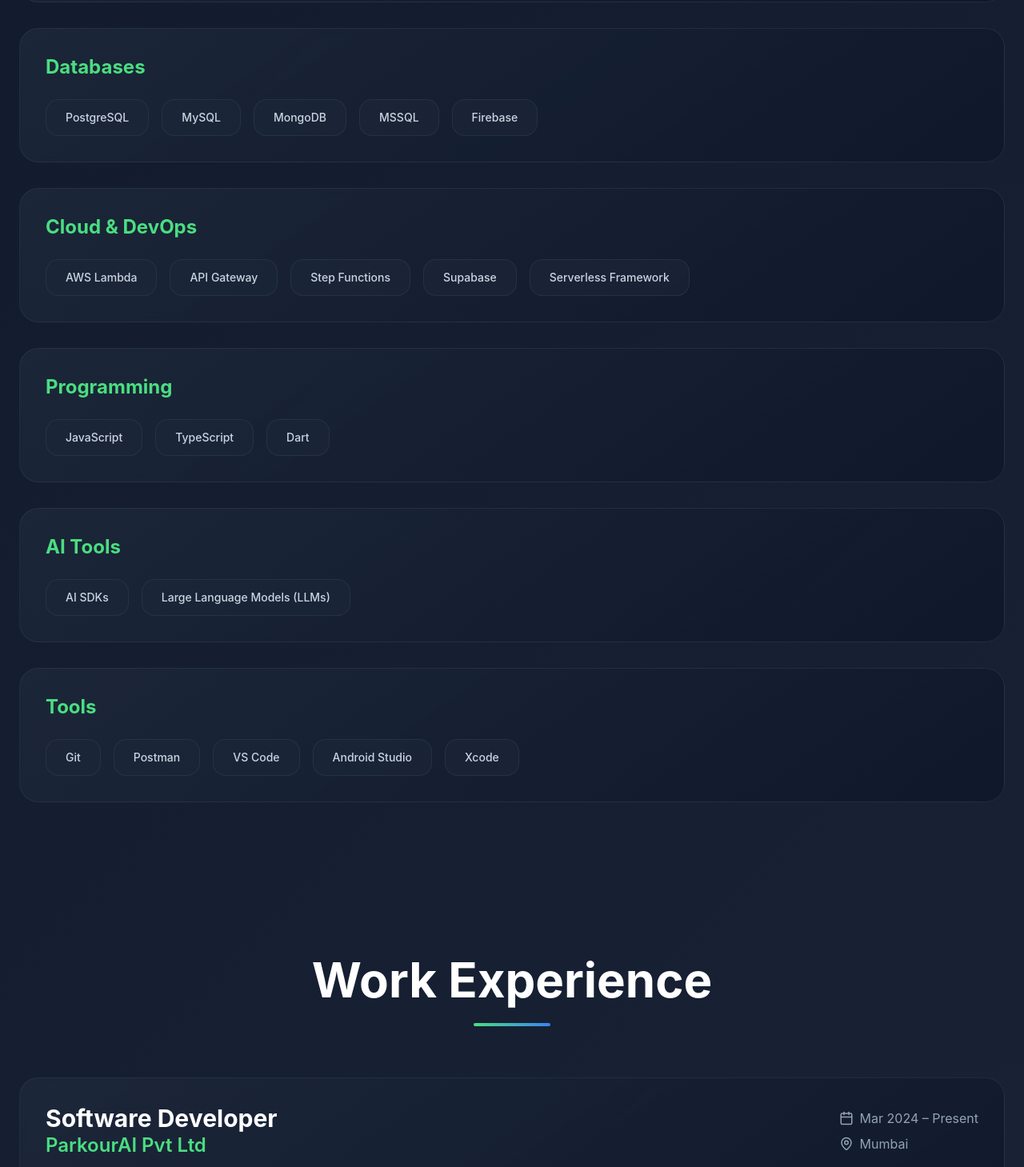
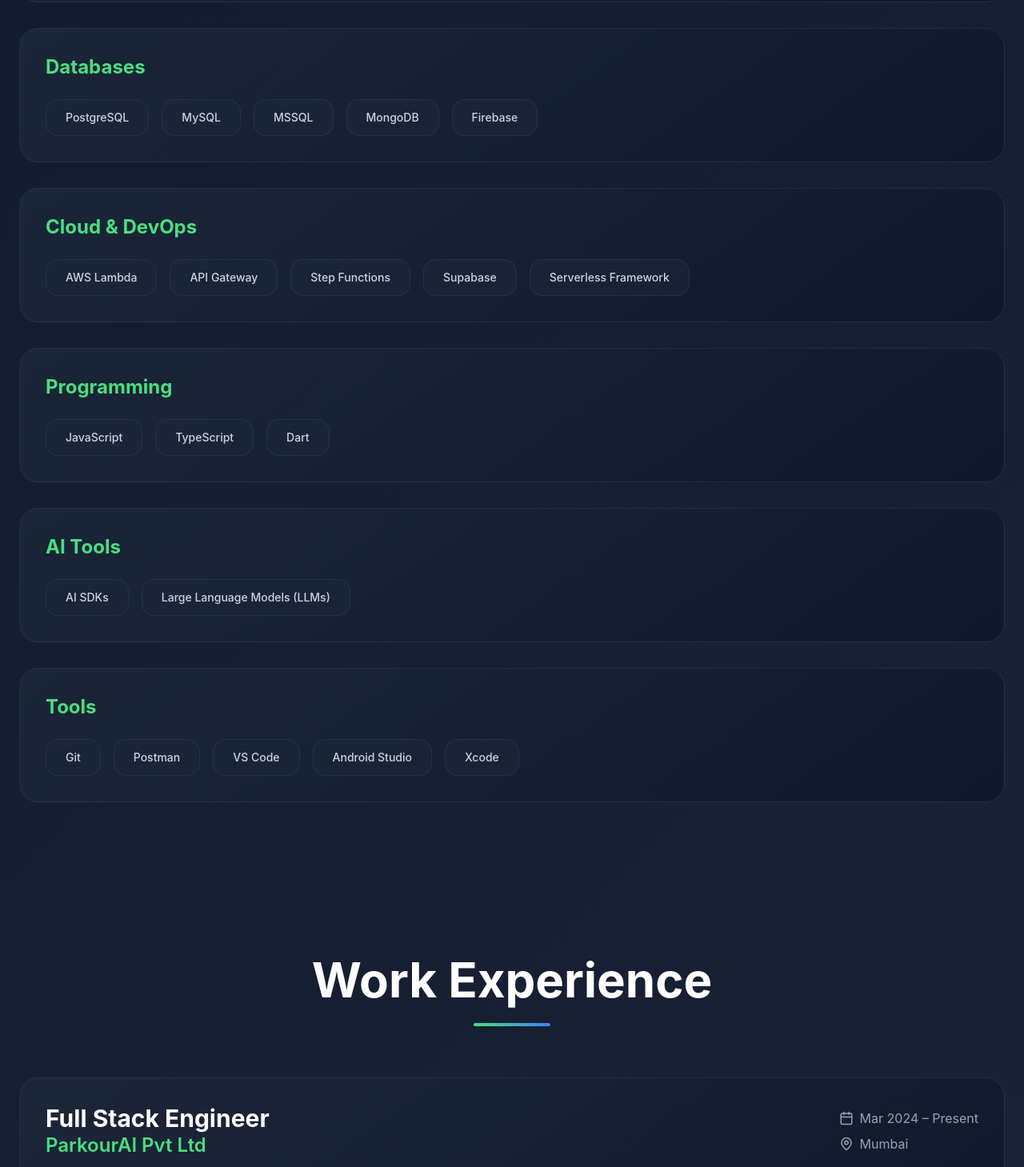
Before and after one commit to idrisiriyaz/riyazuddin-portfolio, a React (Vite) app: page / in a window 1280 px wide. Shown: the part 2031-3490 px from the top of the page at 80% size. Built offline with nearby package versions, Linux system fonts and the light colour scheme.

Commit message:
✨ Update package-lock.json to include peer dependencies and modify App.tsx for improved project details

```diff
--- a/src/App.tsx
+++ b/src/App.tsx
@@ -60,7 +60,7 @@
   const skills = {
     'Frontend': ['Next.js', 'React.js', 'React Native', 'Flutter', 'HTML', 'CSS', 'Material UI', 'Shadcn UI'],
     'Backend': ['Node.js', 'Spring Boot', '.NET', 'C#', 'Java'],
-    'Databases': ['PostgreSQL', 'MySQL', 'MongoDB', 'MSSQL', 'Firebase'],
+    'Databases': ['PostgreSQL', 'MySQL', 'MSSQL', 'MongoDB', 'Firebase'],
     'Cloud & DevOps': ['AWS Lambda', 'API Gateway', 'Step Functions', 'Supabase', 'Serverless Framework'],
     'Programming': ['JavaScript', 'TypeScript', 'Dart'],
     'AI Tools': ['AI SDKs', 'Large Language Models (LLMs)'],
@@ -69,7 +69,7 @@
 
   const experiences = [
     {
-      title: 'Software Developer',
+      title: 'Full Stack Engineer',
       company: 'ParkourAI Pvt Ltd',
       location: 'Mumbai',
       period: 'Mar 2024 – Present',
@@ -120,7 +120,8 @@
     {
       name: 'WeLinkJob',
       description: 'Professional job networking platform connecting employers and job seekers',
-      tech: ['React Native', '.NET', 'MSSQL']
+      tech: ['React Native', '.NET', 'MSSQL'],
+      websites: ['https://play.google.com/store/apps/details?id=com.welinkjobs&hl=en_IN']
     },
     {
       name: 'Hukum & Keebo',
@@ -130,7 +131,8 @@
     {
       name: 'YouAdMe',
       description: 'Social commerce platform with integrated advertising features',
-      tech: ['React Native', 'Spring Boot', 'Firebase']
+      tech: ['React Native', 'Spring Boot', 'Firebase'],
+      websites: ['https://youadme.en.aptoide.com/app']
     }
   ];
 
```
Also changed, not shown: 1 other file (tests, documents, lock files or other folders).
